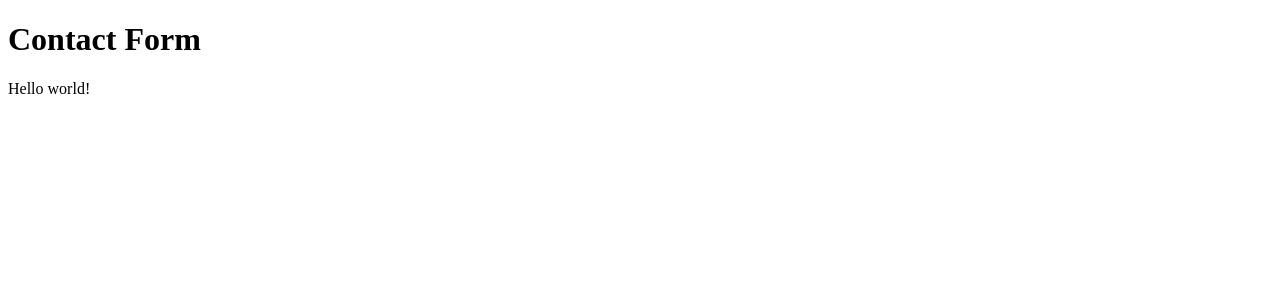
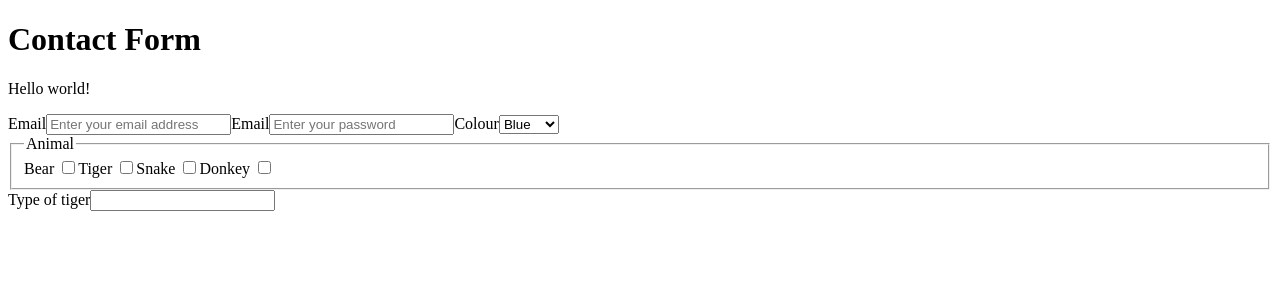
Before and after one commit to izsi-salmon/contact-form-react, a JavaScript app: page / in a window 1280 px wide. Shown: the top 300 px of the page. Built offline with nearby package versions, Linux system fonts and the light colour scheme.

Commit message:
form fields

```diff
--- a/src/App.js
+++ b/src/App.js
@@ -1,9 +1,11 @@
 import ReactDOM from "react-dom";
+import ContactForm from "./ContactForm";
 
 const App = () => {
   return(
     <div>
       <p>Hello world!</p>
+      <ContactForm />
     </div>
   );
 };
--- a/src/ContactForm.js
+++ b/src/ContactForm.js
@@ -0,0 +1,62 @@
+const ContactForm = () => {
+  return(
+    <form>
+      <label htmlFor="email">
+        Email
+        <input
+          type="email"
+          id="email"
+          name="email"
+          placeholder="Enter your email address"
+        />
+      </label>
+      <label htmlFor="password">
+        Email
+        <input
+          type="password"
+          id="password"
+          name="password"
+          placeholder="Enter your password"
+        />
+      </label>
+      <label htmlFor="colour">
+        Colour
+        <select
+          id="colour"
+        >
+          <option>Blue</option>
+          <option>Green</option>
+          <option>Red</option>
+          <option>Black</option>
+          <option>Brown</option>
+        </select>
+      </label>
+      <fieldset>
+        <legend>Animal</legend>
+        <label htmlFor="bear">
+          Bear <input type="checkbox" id="bear" name="bear" value="bear" />
+        </label>
+        <label htmlFor="tiger">
+          Tiger <input type="checkbox" id="tiger" name="tiger" value="tiger" />
+        </label>
+        <label htmlFor="snake">
+          Snake <input type="checkbox" id="snake" name="snake" value="snake" />
+        </label>
+        <label htmlFor="donkey">
+          Donkey <input type="checkbox" id="donkey" name="donkey" value="donkey" />
+        </label>
+      </fieldset>
+      {/* Contitional field */}
+      <label>
+        Type of tiger
+        <input
+          type="text"
+          id="tiger-type"
+          name="tiger-type"
+        />
+      </label>
+    </form>
+  );
+};
+
+export default ContactForm;
```
